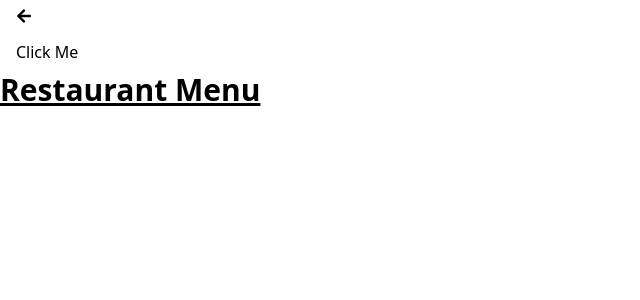
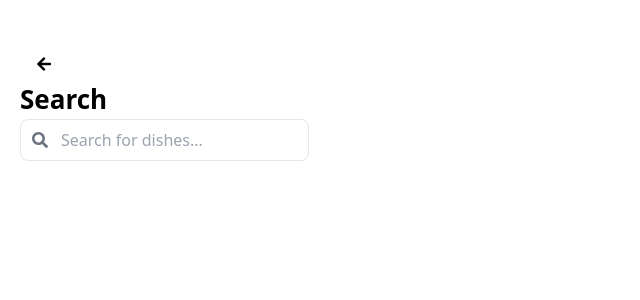
Before and after one commit to GhayoorShan/restaurant-menu, a React (Vite) app: page / in a window 1280 px wide. Shown: the top 300 px of the page, without its empty margins (0-640 px from the left). Built offline with nearby package versions, Linux system fonts and the light colour scheme.

Commit message:
add: searchField component with test cases

```diff
--- a/package.json
+++ b/package.json
@@ -11,7 +11,6 @@
     "test": "vitest"
   },
   "dependencies": {
-    "prop-types": "^15.8.1",
     "punycode": "^2.3.1",
     "react": "^18.3.1",
     "react-dom": "^18.3.1",
--- a/src/App.tsx
+++ b/src/App.tsx
@@ -1,20 +1,25 @@
 import "./App.css";
 import { FaArrowLeft } from "react-icons/fa";
 import Button from "./components/atoms/Button/Button";
+import { useState } from "react";
+import SearchField from "./components/molecules/Search/SearchField";
 function App() {
   const handleBack = () => {
     console.log("Back button clicked");
   };
-  const handleClick = () => {
-    console.log("Text only button clicked");
+
+  const [searchQuery, setSearchQuery] = useState<string>("");
+
+  const handleSearch = (query: string) => {
+    setSearchQuery(query);
+    console.log("Searching for:", query);
   };
   return (
-    <>
-      {" "}
+    <div className="px-5 py-12">
       <Button icon={<FaArrowLeft />} onClick={handleBack} />
-      <Button text="Click Me" onClick={handleClick} />
-      <div className="text-3xl font-bold underline">Restaurant Menu</div>
-    </>
+      <div className="text-[26px] font-semibold">Search</div>
+      <SearchField query={searchQuery} onSearch={handleSearch} />
+    </div>
   );
 }
 
--- /dev/null
+++ b/src/components/molecules/Search/SearchField.tsx
@@ -0,0 +1,32 @@
+import React, { useState } from "react";
+import { FaSearch } from "react-icons/fa";
+
+interface SearchFieldProps {
+  query: string;
+  onSearch: (searchQuery: string) => void;
+}
+
+const SearchField: React.FC<SearchFieldProps> = ({ query, onSearch }) => {
+  const [inputValue, setInputValue] = useState(query);
+
+  const handleChange = (event: React.ChangeEvent<HTMLInputElement>): void => {
+    const newValue = event.target.value;
+    setInputValue(newValue);
+    onSearch(newValue);
+  };
+
+  return (
+    <div className="relative flex items-center">
+      <input
+        type="text"
+        value={inputValue}
+        onChange={handleChange}
+        placeholder="Search for dishes..."
+        className="pl-10 pr-4 py-2 border rounded-lg focus:outline-none"
+      />
+      <FaSearch className="absolute left-3 text-gray-500" />
+    </div>
+  );
+};
+
+export default SearchField;
```
Also changed, not shown: src/components/atoms/Button/Button.tsx (+0 -9 lines), 2 other files (tests, documents, lock files or other folders).
